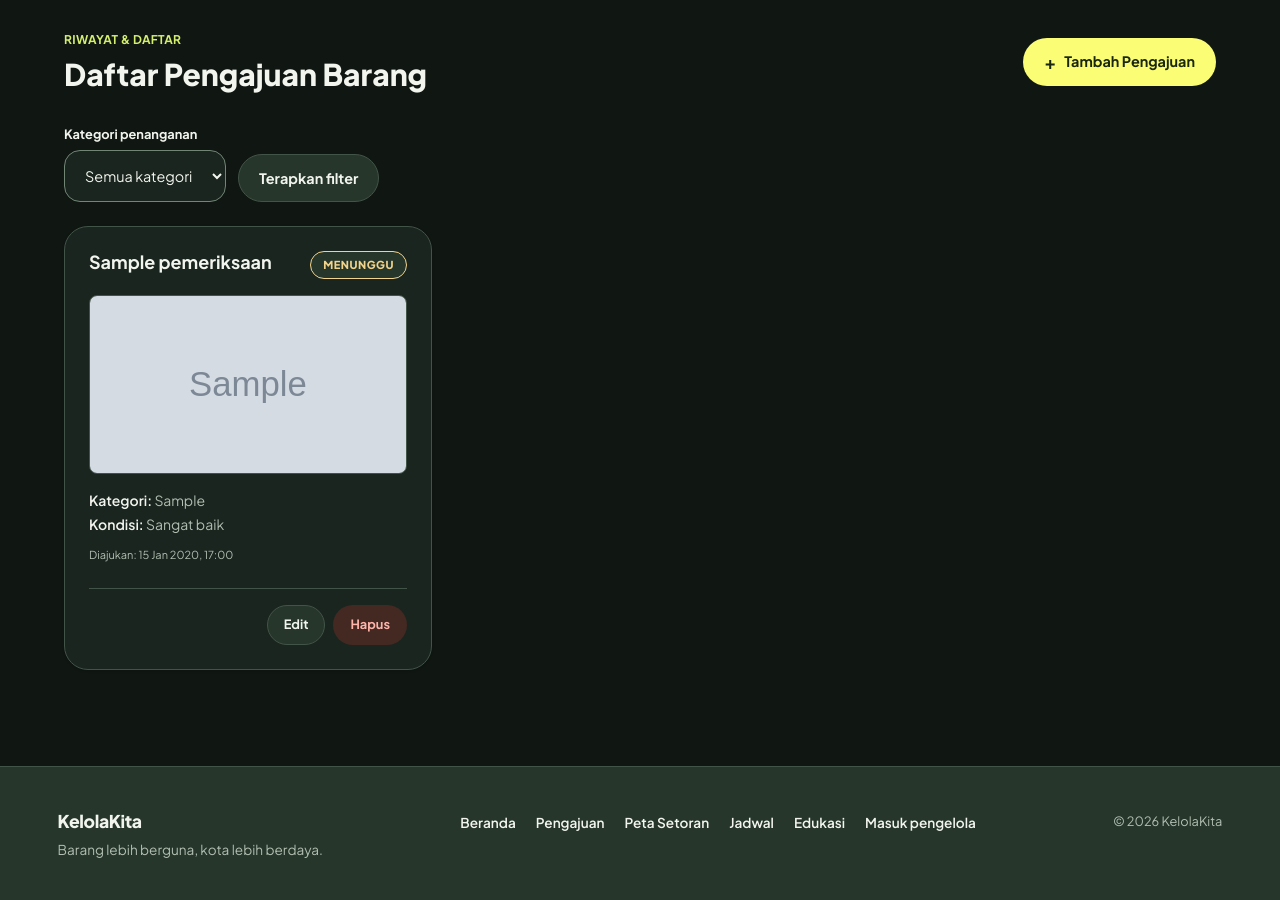
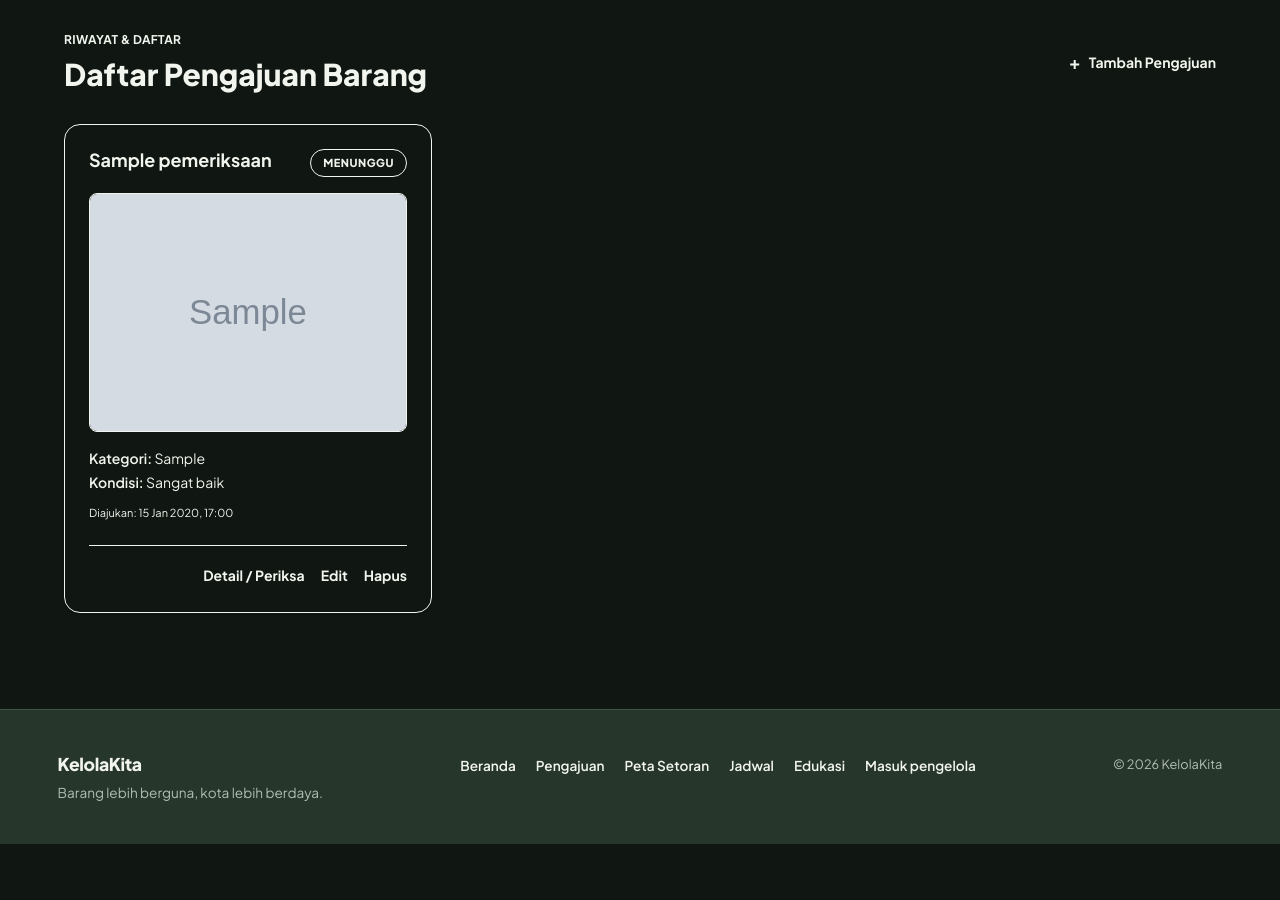
Before and after one commit to pbp-f-kelompok-1/KelolaKita, a Django app: page /pengajuan/ in a window 1280 px wide. Shown: the part 69-969 px from the top of the page. After the commit the page ends 913 px from the top, so only its background shows below. Run offline with Django 5.2, Linux system fonts and the light colour scheme; a user stored in the database is signed in; tables that the repository leaves empty hold one stand-in row (values such as "Sample post"); grey boxes marked "Sample" are stand-in pictures; some libraries are stand-ins or nearby versions.

Commit message:
feat: enhance daftar_pengajuan view and template for better user experience

```diff
--- a/penanganan/templates/penanganan/daftar_pengajuan.html
+++ b/penanganan/templates/penanganan/daftar_pengajuan.html
@@ -8,92 +8,73 @@
     <!-- Header Bagian Atas -->
     <div class="flex flex-col md:flex-row md:items-center justify-between mb-8 gap-4">
         <div>
-            <p class="text-xs font-bold text-lime uppercase tracking-wide mb-2">Riwayat & Daftar</p>
-            <h1 class="font-sans text-2xl md:text-3xl font-extrabold text-ink">
+            <p class="text-xs font-bold text-[#2e7d32] uppercase tracking-wide mb-2">Riwayat & Daftar</p>
+            <h1 class="font-['Plus_Jakarta_Sans'] text-2xl md:text-3xl font-extrabold text-[#1a2e1c]">
                 Daftar Pengajuan Barang
             </h1>
         </div>
 
         <!-- Tombol Tambah Pengajuan -->
-        <a href="{% url 'penanganan:tambah_pengajuan' %}" class="btn btn--primary w-full sm:w-auto">
+        <a href="{% url 'penanganan:tambah_pengajuan' %}" class="flex items-center justify-center gap-2 rounded-lg bg-[#2e7d32] px-6 py-3 text-sm font-bold text-white hover:bg-[#1f5a23] transition w-full sm:w-auto">
             <span aria-hidden="true" class="text-lg leading-none">+</span>
             Tambah Pengajuan
         </a>
     </div>
-
-    <form method="get" class="mb-6 flex flex-wrap items-end gap-3">
-        <div class="form-field">
-            <label for="filter-penanganan">Kategori penanganan</label>
-            <select id="filter-penanganan" class="field-input" name="category">
-                <option value="">Semua kategori</option>
-                {% for value, label in category_options %}
-                <option value="{{ value }}"{% if selected_category == value %} selected{% endif %}>{{ label }}</option>
-                {% endfor %}
-            </select>
-        </div>
-        <button type="submit" class="btn btn--secondary">Terapkan filter</button>
-    </form>
 
     <!-- Grid Daftar Barang (1 Kolom di HP, 2 Kolom di Tablet, 3 Kolom di Laptop) -->
     <div class="grid grid-cols-1 md:grid-cols-2 lg:grid-cols-3 gap-6">
 
         <!-- Looping Data Pemeriksaan -->
         {% for pemeriksaan in daftar_pemeriksaan %}
-            <div class="bg-surface rounded-panel p-5 md:p-6 shadow-sm border border-line flex flex-col hover:shadow-md transition duration-200">
+            <div class="bg-white rounded-2xl p-5 md:p-6 shadow-sm border border-[#dce7de] flex flex-col hover:shadow-md transition duration-200">
 
                 <!-- Judul dan Badge Status -->
                 <div class="flex justify-between items-start mb-4 gap-3">
-                    <h2 class="font-bold text-base md:text-lg text-ink line-clamp-2 leading-tight">
+                    <h2 class="font-bold text-base md:text-lg text-[#1a2e1c] line-clamp-2 leading-tight">
                         {{ pemeriksaan.nama_barang }}
                     </h2>
 
                     <span class="text-[10px] md:text-[11px] font-extrabold uppercase tracking-wider px-2.5 md:px-3 py-1 rounded-full whitespace-nowrap
-                        {% if pemeriksaan.kategori_penanganan == 'Menunggu' %} bg-raised text-warning border border-warning
-                        {% elif pemeriksaan.kategori_penanganan == 'Recycle' %} bg-raised text-muted border border-line
-                        {% elif pemeriksaan.kategori_penanganan == 'Reuse' %} bg-raised text-lime border border-control
-                        {% elif pemeriksaan.kategori_penanganan == 'Reduce' %} bg-raised text-warning border border-warning
-                        {% else %} bg-raised text-ink border border-control {% endif %}">
+                        {% if pemeriksaan.kategori_penanganan == 'Menunggu' %} bg-[#fff8e1] text-[#f57f17] border border-[#ffe082]
+                        {% elif pemeriksaan.kategori_penanganan == 'Recycle' %} bg-[#e3f2fd] text-[#1976d2] border border-[#bbdefb]
+                        {% elif pemeriksaan.kategori_penanganan == 'Reuse' %} bg-[#e8f5e9] text-[#2e7d32] border border-[#81c784]
+                        {% elif pemeriksaan.kategori_penanganan == 'Reduce' %} bg-[#fbe9e7] text-[#d84315] border border-[#ffccbc]
+                        {% else %} bg-gray-100 text-gray-700 border border-gray-300 {% endif %}">
                         {{ pemeriksaan.kategori_penanganan }}
                     </span>
                 </div>
 
                 <!-- Tampilkan Gambar Pertama -->
-                {% with foto=pemeriksaan.foto_barang.first %}
-                {% if foto %}
+                {% if pemeriksaan.foto_barang.first %}
                 <div class="mb-4">
-                    {% if "static/img/" in foto.gambar.name or "foto_pemeriksaan/" in foto.gambar.name %}
-                    <img src="{{ foto.gambar.url }}" alt="Foto {{ pemeriksaan.nama_barang }}" loading="lazy" decoding="async" class="aspect-video w-full object-cover rounded-lg border border-line">
+                    {% if "static/img/" in pemeriksaan.foto_barang.first.gambar.name or "foto_pemeriksaan/" in pemeriksaan.foto_barang.first.gambar.name %}
+                    <img src="{{ pemeriksaan.foto_barang.first.gambar.url }}" alt="Foto {{ pemeriksaan.nama_barang }}" class="w-full h-36 md:h-40 object-cover rounded-lg border border-[#dce7de]">
                     {% else %}
-                    <img src="{% static 'img/penanganan/' %}{{ foto.gambar.name }}" alt="Foto {{ pemeriksaan.nama_barang }}" loading="lazy" decoding="async" class="aspect-video w-full object-cover rounded-lg border border-line">
-                    {% endif %}
-                    {% if "static/img/pts-demo/items/" in foto.gambar.name %}
-                    <p class="mt-1 text-xs text-muted">Ilustrasi barang demo</p>
+                    <img src="{% static 'img/penanganan/' %}{{ pemeriksaan.foto_barang.first.gambar.name }}" alt="Foto {{ pemeriksaan.nama_barang }}" class="w-full h-36 md:h-40 object-cover rounded-lg border border-[#dce7de]">
                     {% endif %}
                 </div>
                 {% endif %}
-                {% endwith %}
 
                 <!-- Detail Info -->
                 <div class="flex flex-col gap-1 mb-6">
-                    <p class="text-xs md:text-sm text-muted">
-                        <span class="font-semibold text-ink">Kategori:</span> {{ pemeriksaan.kategori_barang }}
+                    <p class="text-xs md:text-sm text-[#557a5b]">
+                        <span class="font-semibold text-[#1a2e1c]">Kategori:</span> {{ pemeriksaan.kategori_barang }}
                     </p>
-                    <p class="text-xs md:text-sm text-muted">
-                        <span class="font-semibold text-ink">Kondisi:</span> {{ pemeriksaan.kondisi_barang }}
+                    <p class="text-xs md:text-sm text-[#557a5b]">
+                        <span class="font-semibold text-[#1a2e1c]">Kondisi:</span> {{ pemeriksaan.kondisi_barang }}
                     </p>
-                    <p class="text-[11px] text-muted mt-2">Diajukan: {{ pemeriksaan.created_at|date:"d M Y, H:i" }}</p>
+                    <p class="text-[11px] text-gray-400 mt-2">Diajukan: {{ pemeriksaan.created_at|date:"d M Y, H:i" }}</p>
                 </div>
 
                 <!-- Action Buttons -->
-                <div class="mt-auto flex flex-wrap items-center justify-end gap-2 border-t border-line pt-4">
-                    {% if is_pengelola %}
-                    <a href="{% url 'penanganan:periksa_pengajuan' pemeriksaan.id %}" class="btn btn--secondary btn--sm">
+                {% if user.is_authenticated %}
+                <div class="mt-auto pt-4 border-t border-[#dce7de] flex items-center justify-end gap-3 md:gap-4">
+                    <a href="{% url 'penanganan:periksa_pengajuan' pemeriksaan.id %}" class="text-xs md:text-sm font-bold text-blue-600 hover:text-blue-800 transition">
                         Detail / Periksa
                     </a>
-                    {% endif %}
 
                     {% if pemeriksaan.kategori_penanganan == 'Menunggu' %}
-                    <a href="{% url 'penanganan:edit_pengajuan' pemeriksaan.id %}" class="btn btn--secondary btn--sm">
+                    <a href="{% url 'penanganan:edit_pengajuan' pemeriksaan.id %}" class="text-xs md:text-sm font-bold text-yellow-600 hover:text-yellow-800 transition">
                         Edit
                     </a>
                     {% endif %}
@@ -101,25 +82,26 @@
                     {% if is_pengelola or pemeriksaan.kategori_penanganan == 'Menunggu' %}
                     <form method="post" action="{% url 'penanganan:hapus_pengajuan' pemeriksaan.id %}" class="inline m-0 p-0">
                         {% csrf_token %}
-                        <button type="submit" class="btn btn--danger btn--sm" onclick="return confirm('Apakah Anda yakin ingin menghapus pengajuan ini?')">
+                        <button type="submit" class="text-xs md:text-sm font-bold text-red-500 hover:text-red-700 transition" onclick="return confirm('Apakah Anda yakin ingin menghapus pengajuan ini?')">
                             Hapus
                         </button>
                     </form>
                     {% endif %}
                 </div>
+                {% endif %}
             </div>
 
         <!-- Tampilan Kosong -->
         {% empty %}
-            <div class="col-span-full bg-surface rounded-panel p-6 sm:p-12 text-center border border-line flex flex-col items-center justify-center">
-                <span class="flex size-14 sm:size-16 items-center justify-center rounded-full bg-raised mb-4">
-                    <svg class="w-7 h-7 sm:w-8 sm:h-8 text-lime" fill="none" stroke="currentColor" viewBox="0 0 24 24"><path stroke-linecap="round" stroke-linejoin="round" stroke-width="2" d="M20 13V6a2 2 0 00-2-2H6a2 2 0 00-2 2v7m16 0v5a2 2 0 01-2 2H6a2 2 0 01-2-2v-5m16 0h-2.586a1 1 0 00-.707.293l-2.414 2.414a1 1 0 01-.707.293h-3.172a1 1 0 01-.707-.293l-2.414-2.414A1 1 0 006.586 13H4"></path></svg>
+            <div class="col-span-full bg-white rounded-2xl p-6 sm:p-12 text-center border border-[#dce7de] flex flex-col items-center justify-center">
+                <span class="flex size-14 sm:size-16 items-center justify-center rounded-full bg-[#f4f6f5] mb-4">
+                    <svg class="w-7 h-7 sm:w-8 sm:h-8 text-[#81c784]" fill="none" stroke="currentColor" viewBox="0 0 24 24"><path stroke-linecap="round" stroke-linejoin="round" stroke-width="2" d="M20 13V6a2 2 0 00-2-2H6a2 2 0 00-2 2v7m16 0v5a2 2 0 01-2 2H6a2 2 0 01-2-2v-5m16 0h-2.586a1 1 0 00-.707.293l-2.414 2.414a1 1 0 01-.707.293h-3.172a1 1 0 01-.707-.293l-2.414-2.414A1 1 0 006.586 13H4"></path></svg>
                 </span>
-                <p class="text-lg sm:text-xl font-bold text-ink mb-2">{% if selected_category %}Tidak ada pengajuan dalam kategori ini{% else %}Belum ada pengajuan{% endif %}</p>
-                <p class="text-xs sm:text-sm text-muted mb-6 max-w-md">
+                <p class="text-lg sm:text-xl font-bold text-[#1a2e1c] mb-2">Belum ada pengajuan</p>
+                <p class="text-xs sm:text-sm text-[#557a5b] mb-6 max-w-md">
                     Saat ini belum ada data pengajuan barang yang ditemukan. Silakan ajukan barang pertamamu agar kami bisa menentukan jalur penanganan terbaik.
                 </p>
-                <a href="{% url 'penanganan:tambah_pengajuan' %}" class="text-lime hover:text-lime underline font-semibold text-xs sm:text-sm transition">
+                <a href="{% url 'penanganan:tambah_pengajuan' %}" class="text-blue-600 hover:text-blue-800 underline font-semibold text-xs sm:text-sm transition">
                     Buat pengajuan baru sekarang
                 </a>
             </div>
--- a/penanganan/views.py
+++ b/penanganan/views.py
@@ -1,7 +1,6 @@
 from django.contrib import messages
 from django.contrib.auth.decorators import login_required
 from django.core.exceptions import PermissionDenied
-from django.db.models import Prefetch
 from django.shortcuts import render, redirect, get_object_or_404
 from accounts.models import Profile
 from penanganan.forms import EditPengajuanForm, HasilPemeriksaanForm, PengajuanForm
@@ -43,26 +42,15 @@ def tambah_pengajuan(request):
     })
 
 # Melihat hasil pemeriksaan dan kategori penanganan
-@login_required
 def daftar_pengajuan(request):
-    pengelola = is_pengelola(request.user)
-    daftar_pemeriksaan = Pemeriksaan.objects.all()
-    if not pengelola:
-        daftar_pemeriksaan = daftar_pemeriksaan.filter(pengguna=request.user)
-
-    choices = Pemeriksaan.PILIHAN_KATEGORI_PENANGANAN
-    category = request.GET.get("category", "")
-    if category in dict(choices):
-        daftar_pemeriksaan = daftar_pemeriksaan.filter(kategori_penanganan=category)
+    pengelola = request.user.is_authenticated and is_pengelola(request.user)
+    if not request.user.is_authenticated or pengelola:
+        daftar_pemeriksaan = Pemeriksaan.objects.all().order_by('-created_at')
     else:
-        category = ""
+        daftar_pemeriksaan = Pemeriksaan.objects.filter(pengguna=request.user).order_by('-created_at')
 
     context = {
-        "daftar_pemeriksaan": daftar_pemeriksaan.order_by("-created_at").prefetch_related(
-            Prefetch("foto_barang", queryset=FotoBarang.objects.order_by("pk")),
-        ),
-        "category_options": choices,
-        "selected_category": category,
+        "daftar_pemeriksaan": daftar_pemeriksaan,
         "is_pengelola": pengelola,
         "active_nav": "penanganan",
     }
```
Also changed, not shown: penanganan/tests.py (+21 -35 lines).
